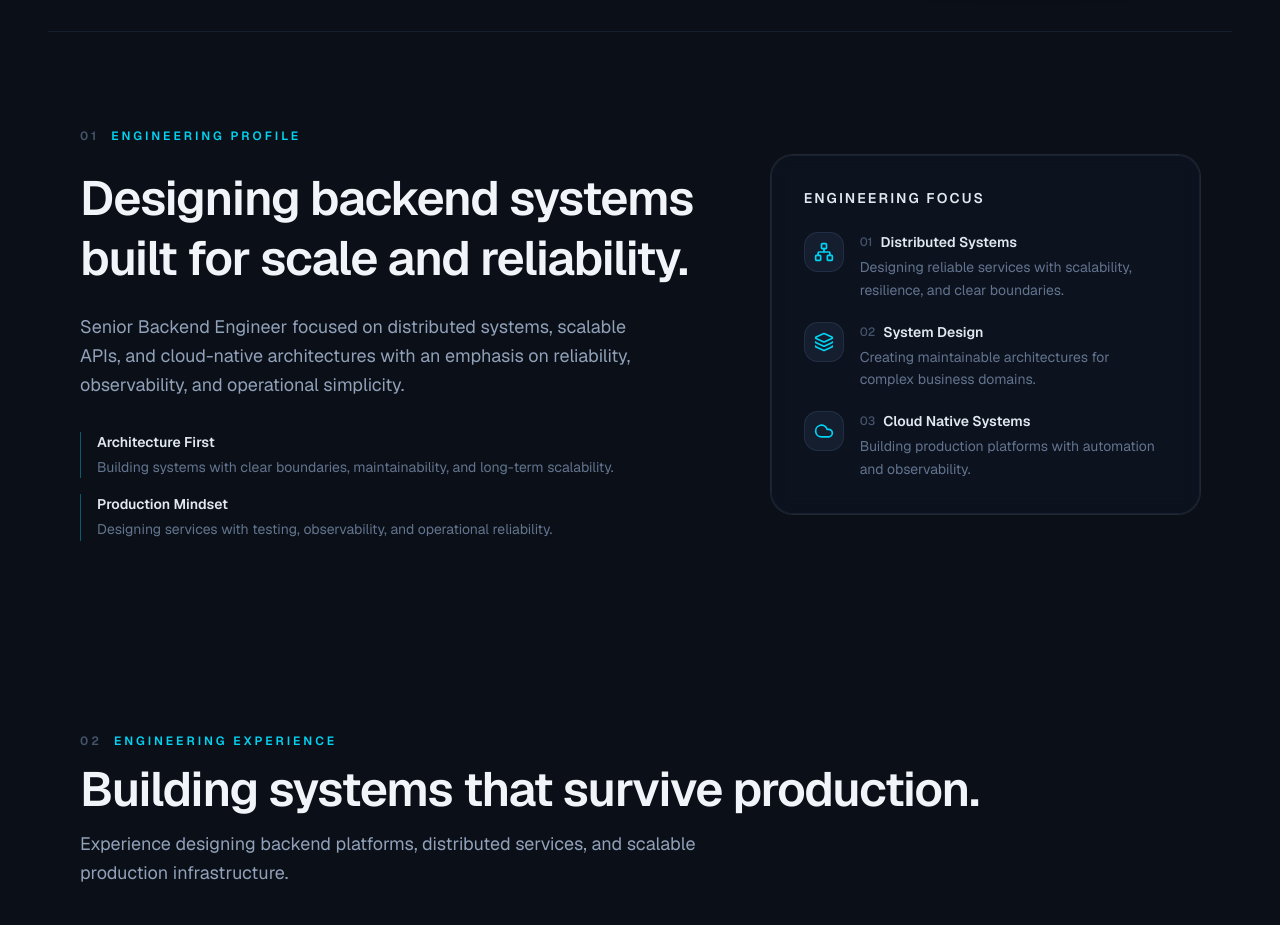
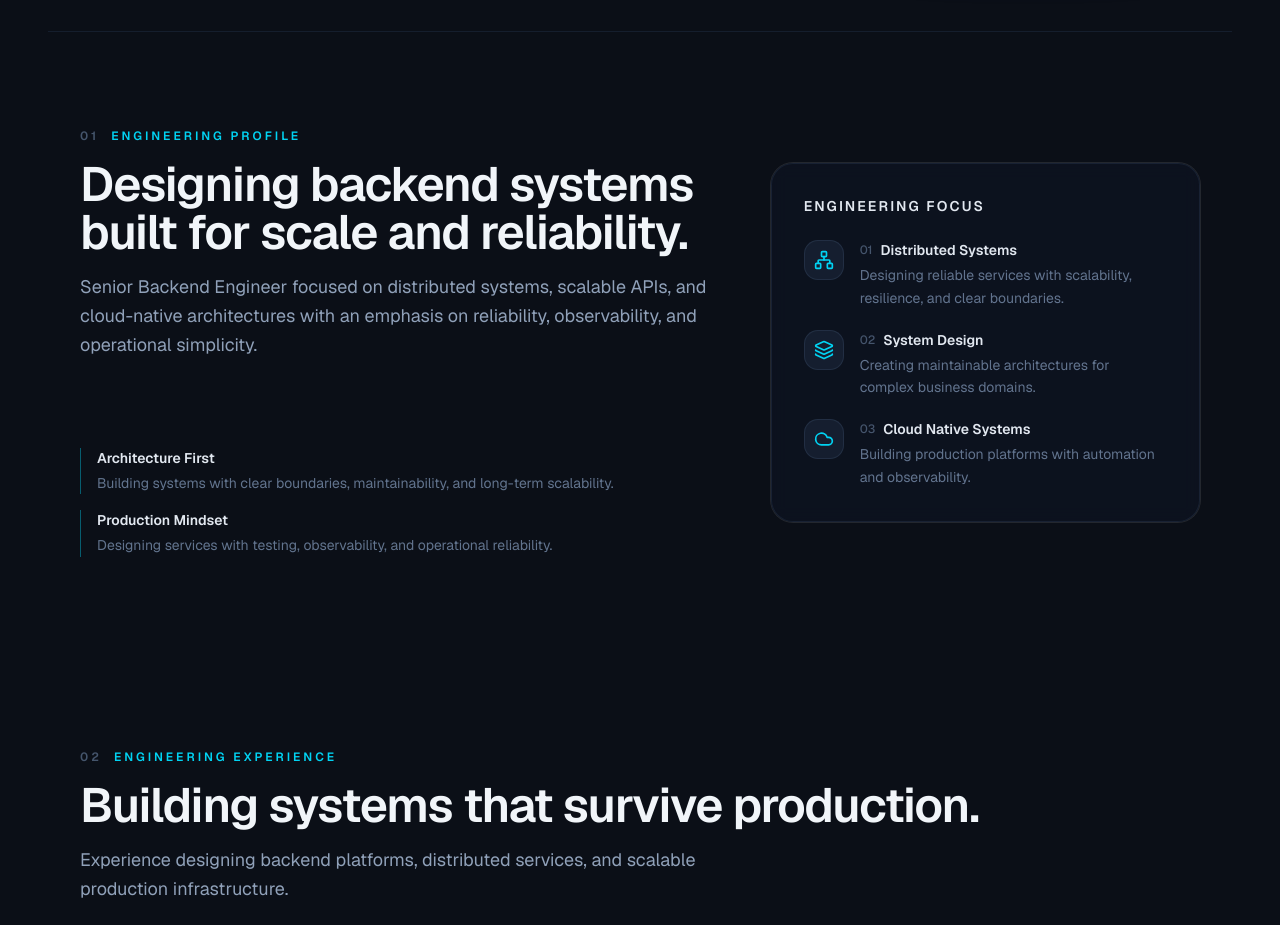
Before and after one commit to alan-shabrandi/portfolio, a Next.js app: page / in a window 1280 px wide. Shown: the part 860-1785 px from the top of the page. Built offline with nearby package versions, Linux system fonts and the light colour scheme; no server answers.

Commit message:
feat(components/sections/about): Updated About component to use SectionHeader for header rendering

```diff
--- a/components/sections/about.tsx
+++ b/components/sections/about.tsx
@@ -1,5 +1,6 @@
 import { Card } from "@/components/ui/card";
 import { MotionWrap } from "@/components/motion/motion-wrap";
+import { SectionHeader } from "@/components/common/section-header";
 import { PORTFOLIO_DATA } from "@/config/portfolio";
 
 export function About() {
@@ -15,22 +16,19 @@ export function About() {
         className="mx-auto grid max-w-6xl grid-cols-1 items-center gap-12 lg:grid-cols-12 lg:gap-16"
       >
         <div className="flex flex-col gap-6 lg:col-span-7">
-          <div className="flex items-center gap-3 text-xs font-semibold tracking-[0.25em] uppercase text-cyan-400">
-            <span className="text-slate-600">{about.labelNumber}</span>
-            {about.label}
-          </div>
-
-          <h2 className="max-w-3xl text-3xl font-semibold leading-tight tracking-tight text-slate-100 md:text-5xl">
-            {about.heading}
-          </h2>
-
-          <p className="max-w-xl text-base leading-relaxed text-slate-400 md:text-lg">
-            {about.description}
-          </p>
+          <SectionHeader
+            labelNumber={about.labelNumber}
+            label={about.label}
+            heading={about.heading}
+            description={about.description}
+          />
 
           <div className="mt-2 grid gap-4">
-            {about.principles.map((principle, index) => (
-              <div key={index} className="border-l border-cyan-400/40 pl-4">
+            {about.principles.map((principle) => (
+              <div
+                key={principle.title}
+                className="border-l border-cyan-400/40 pl-4"
+              >
                 <h3 className="text-sm font-semibold text-slate-200">
                   {principle.title}
                 </h3>
@@ -46,7 +44,7 @@ export function About() {
           <div className="absolute inset-0 bg-linear-to-br from-cyan-500/10 via-transparent to-transparent opacity-0 transition-opacity group-hover:opacity-100" />
 
           <div className="relative flex flex-col gap-6">
-            <h3 className="text-sm font-semibold tracking-[0.15em] uppercase text-slate-200">
+            <h3 className="text-sm font-semibold uppercase tracking-[0.15em] text-slate-200">
               {about.focusLabel}
             </h3>
 
```
